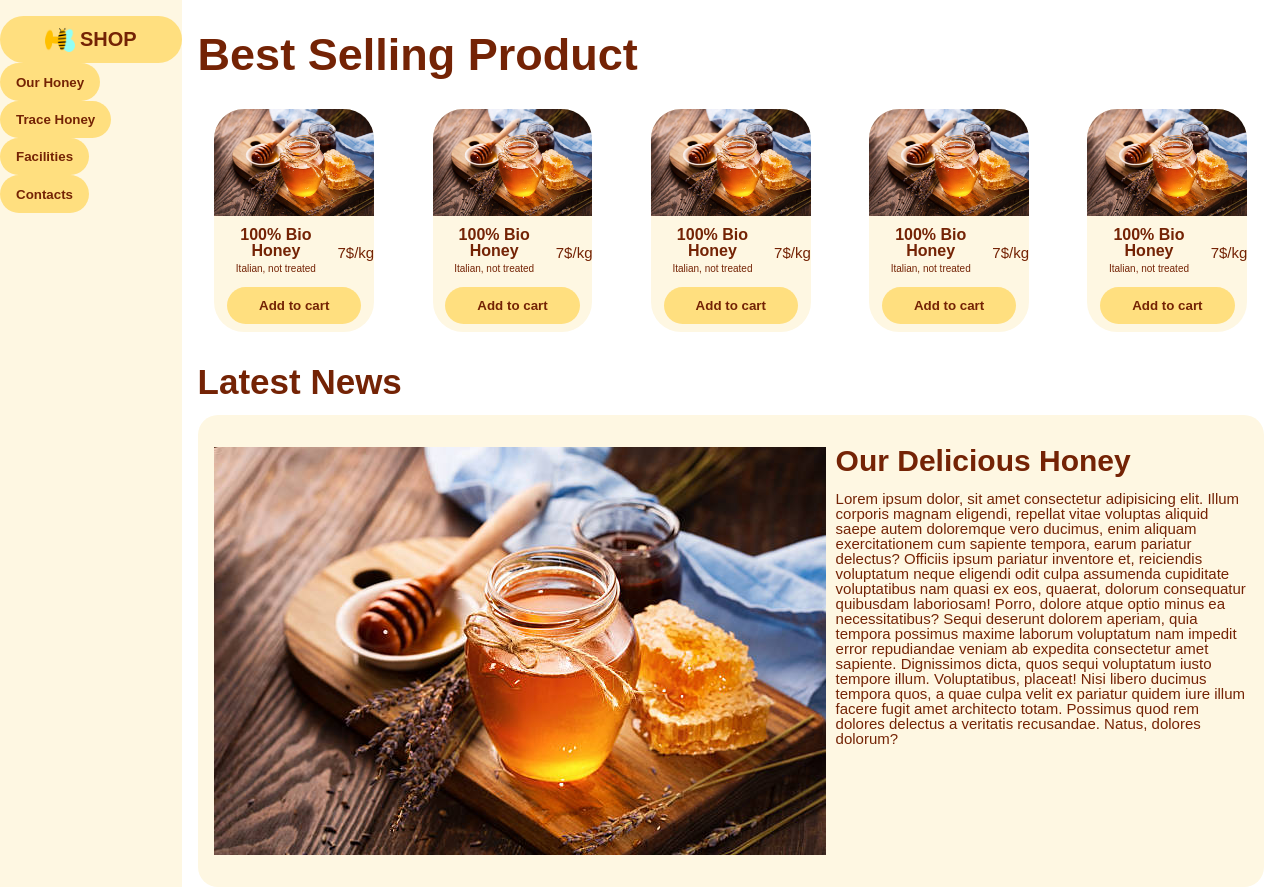
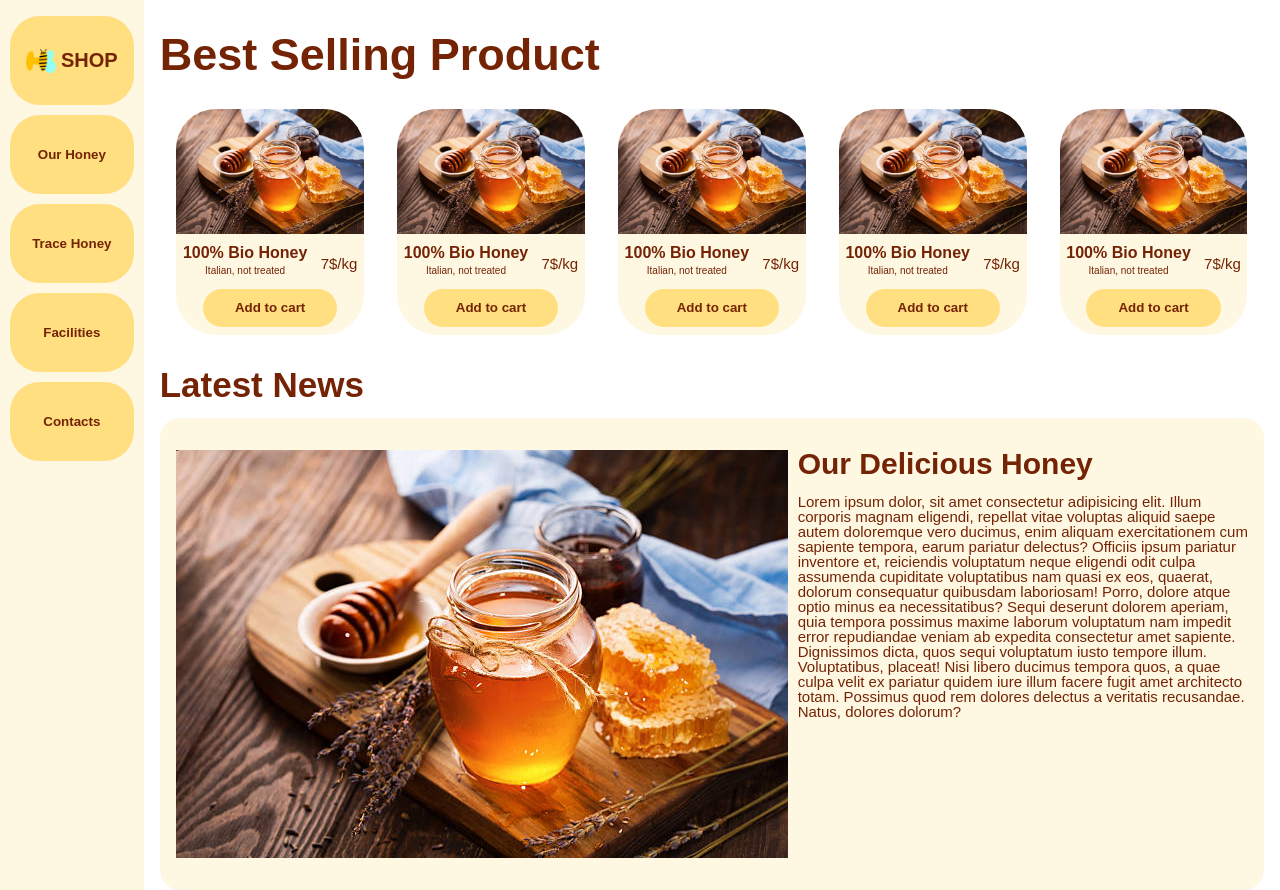
Before and after one commit to frankrys97/U2---W1---D3, a plain HTML site: page index.html in a window 1280 px wide. Drawn offline with Linux system fonts and the light colour scheme.

Commit message:
adds adj

```diff
--- a/assets/css/style.css
+++ b/assets/css/style.css
@@ -1,3 +1,8 @@
+* {
+    box-sizing: border-box;
+}
+
+
 body {
   font-family: "Arial";
 }
@@ -10,31 +15,33 @@ header {
 nav {
   display: flex;
   justify-content: space-evenly;
-    button {
+  padding-inline: 10px;
+  gap: 10px;
+}
+
+.header-section {
+    padding-block: 0.7rem;
     padding-inline: 1rem;
-        padding-block: 0.7rem;
     border-radius: 30px;
     border: none;
     background-color: #ffdf7f;
     color: #742305;
     font-weight: bold;
   }
+
+#shop {
+  display: flex;
+  justify-content: center;
+  align-items: center;
+  gap: 5px;
+}
+
+button img {
+    width: 30px;
   }
 
 main {
   padding-inline: 1rem;
-}
-
-.shop {
-    display: flex;
-    justify-content: center;
-    align-items: center;
-    gap: 5px;
-    width: auto;
-    img {
-        width: 20%;
-        height: auto;
-    }
 }
 
 span {
@@ -48,9 +55,7 @@ h1 {
   color: #742305;
 }
 
-button img {
-    width: 20%;
-}
+
 
 .product h3 {
   font-weight: bold;
@@ -78,7 +83,7 @@ button img {
 
 .card {
   width: 47.5%;
-  border-radius: 30px;
+  border-radius: 40px;
   background-color: #fef7e2;
   overflow: hidden;
   text-align: center;
@@ -152,9 +157,16 @@ h2 {
   }
   nav {
     flex-wrap: wrap;
+    gap: unset;
+    row-gap: 10px;
 }
-    .shop {
+  #shop {
     order: -1;
+    width: 80%;
+  }
+
+  nav button {
+    width: 40%;
   }
 }
 
@@ -164,25 +176,33 @@ h2 {
   }
 }
 
-
 @media screen and (min-width: 767px) {
   body {
     display: flex;
+  }
+
+
+  header button {
+    width: 100%;
 }
   nav {
     flex-direction: column;
     justify-content: center;
     align-items: start;
-        .shop {
+    #shop {
       order: -1;
     }
+  }
 
+  .header-section {
+    padding-block: 2rem;
   }
 
   .container {
     display: flex;
     justify-content: space-around;
     margin-block: 2rem;
+    gap: 0;
   }
   .card:nth-child(4) {
     display: none;
@@ -197,20 +217,22 @@ h2 {
     display: block;
   }
   .card {
-        width: 20%;
+    width: 22%;
   }
 }
 
 @media screen and (min-width: 1200px) {
+
   .card:nth-child(5) {
     display: block;
   }
   .card {
-        width: 15%;
+    width: 17%;
   }
   .latest {
     display: flex;
-gap: 10px;    }
+    gap: 10px;
+  }
   .latest img {
     order: -1;
   }
--- a/index.html
+++ b/index.html
@@ -12,7 +12,7 @@
         <nav>
         <button class="header-section">Our Honey</button>
         <button class="header-section">Trace Honey</button>
-        <button class="header-section shop"> <img src="./assets/imgs/logo.png" alt=""> <span>SHOP</span></button>
+        <button id="shop" class="header-section"> <img src="./assets/imgs/logo.png" alt=""> <span>SHOP</span></button>
         <button class="header-section">Facilities</button>
         <button class="header-section">Contacts</button>
     </nav>
```
Lines whose indentation alone changed are shown as unchanged.
